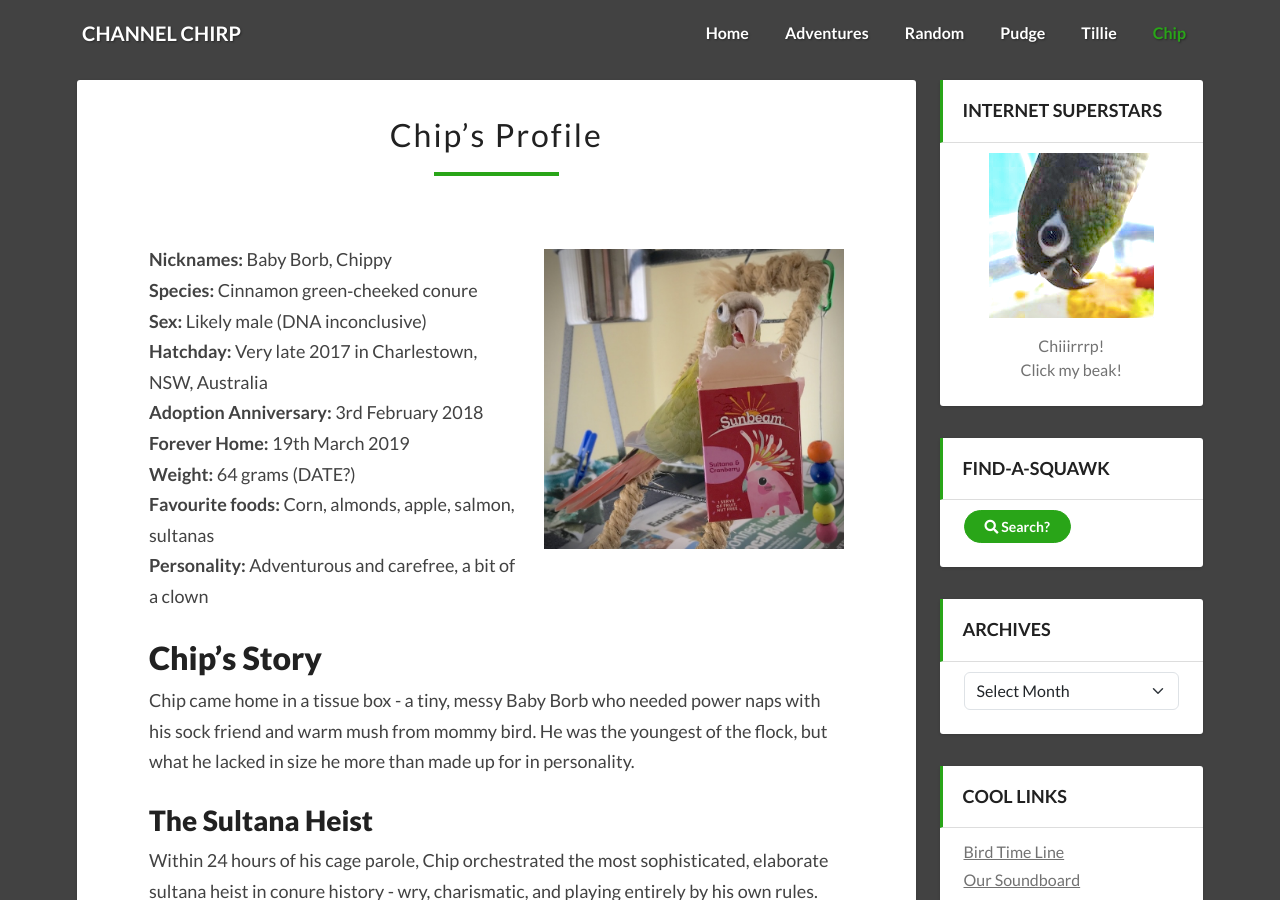
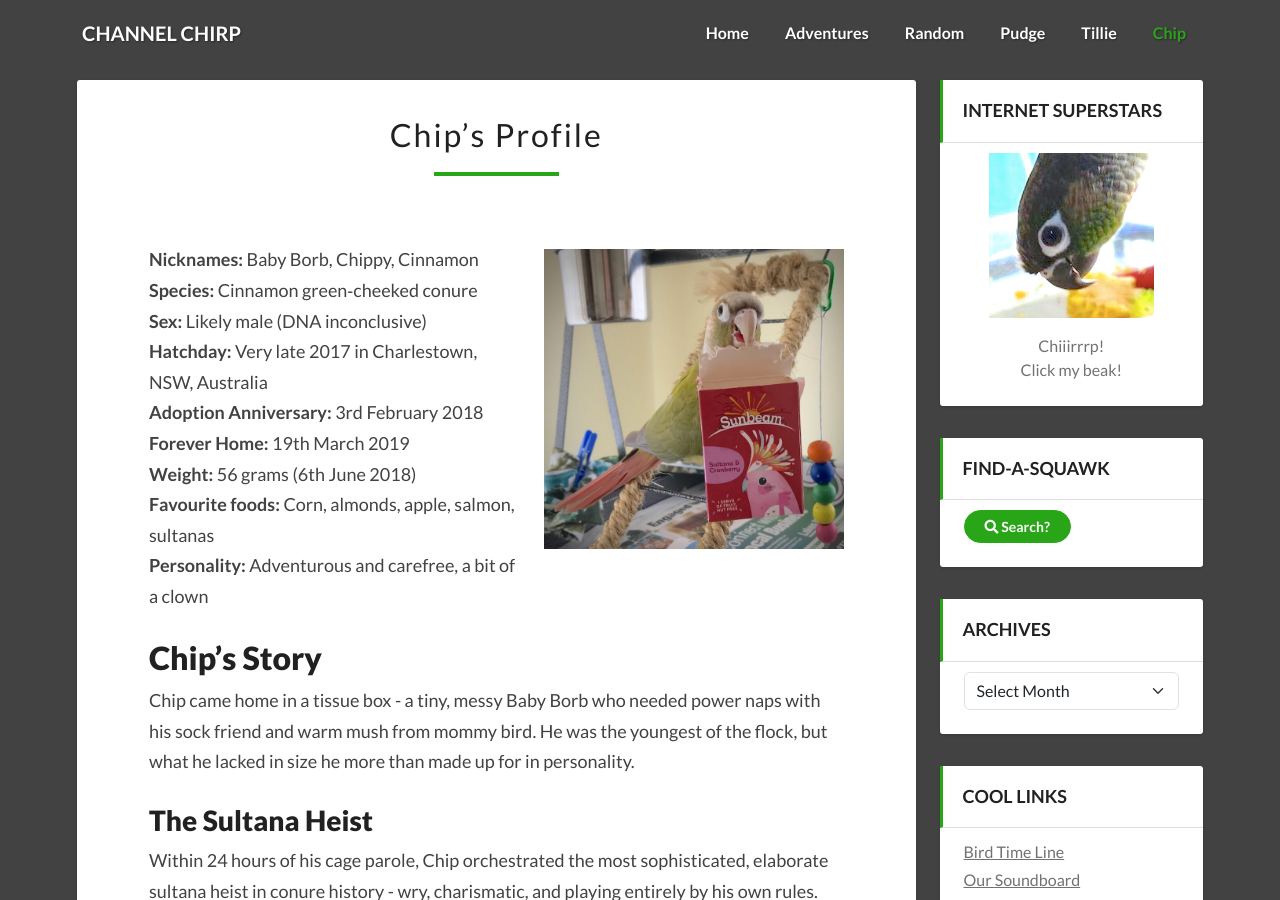
Before and after one commit to ChannelChirp/website, a Jekyll site: the page built from chip.md, in a window 1280 px wide and 900 px high. Built offline with Jekyll 4.4.1, drawn with Linux system fonts in a browser that asks for light colours.

Commit message:
fix: weights and dates

```diff
--- a/chip.md
+++ b/chip.md
@@ -6,13 +6,13 @@ show_hero: false
 
 ![Chip]({{ '/images/chip.jpg' | relative_url }}){: .alignright width="300"}
 
-**Nicknames:** Baby Borb, Chippy
+**Nicknames:** Baby Borb, Chippy, Cinnamon
 **Species:** Cinnamon green‑cheeked conure
 **Sex:** Likely male (DNA inconclusive)
 **Hatchday:** Very late 2017 in Charlestown, NSW, Australia
 **Adoption Anniversary:** 3rd February 2018
 **Forever Home:** 19th March 2019
-**Weight:** 64 grams (DATE?)
+**Weight:** 56 grams (6th June 2018)
 **Favourite foods:** Corn, almonds, apple, salmon, sultanas
 **Personality:** Adventurous and carefree, a bit of a clown
 
```
Also changed, not shown: pudge.md (+1 -1 lines), tillie.md (+1 -1 lines).
